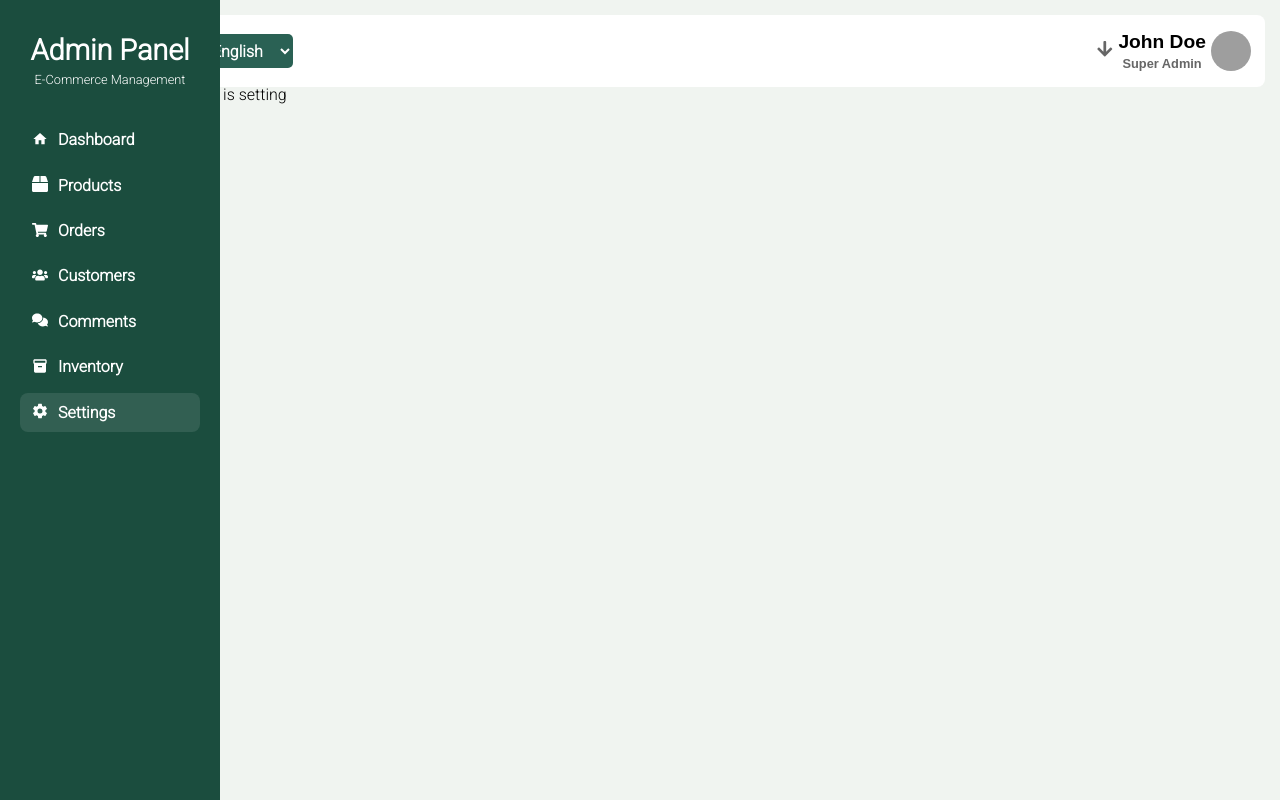
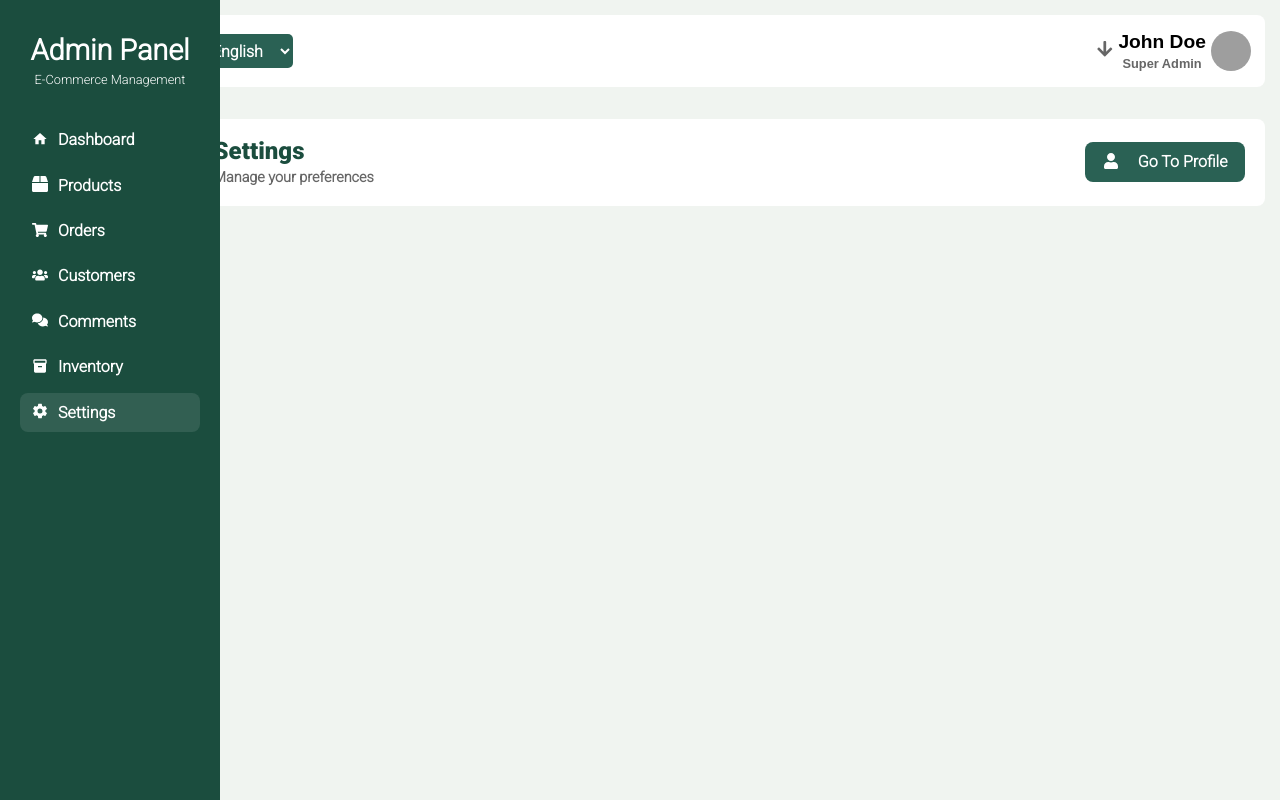
Before and after one commit to mohammadmehdidalvandii/Dashboard, a React (Vite) app in the folder frontend/dashboard/: page /Settings in a window 1280 px wide. Built offline with nearby package versions, Linux system fonts and the light colour scheme; grey boxes are pictures that could not be loaded.

Commit message:
created section SettingsManagement for Settings-page

```diff
--- /dev/null
+++ b/frontend/dashboard/src/components/templates/settings/SettingsManagement/SettingsManagement.css
@@ -0,0 +1,8 @@
+.settingManagement{
+    display: block;
+    width: 100%;
+    margin: 2rem 0 4rem 0;
+}
+.settingManagement .link{
+    width: 160px;
+}
--- /dev/null
+++ b/frontend/dashboard/src/components/templates/settings/SettingsManagement/SettingsManagement.jsx
@@ -0,0 +1,24 @@
+import { FaUser } from 'react-icons/fa'
+import './SettingsManagement.css'
+import {NavLink} from 'react-router-dom'
+
+function SettingsManagement() {
+  return (
+    <section className="settingManagement box">
+        <div>
+            <div className="management">
+                <div>
+                    <h2>Settings</h2>
+                    <p>Manage your preferences</p>
+                </div>
+            <NavLink to='/profile' className="btn link">
+                <span className="icon"><FaUser/></span>
+                <span className="text">Go To Profile</span>
+            </NavLink>
+            </div>
+        </div>
+    </section>
+  )
+}
+
+export default SettingsManagement
--- a/frontend/dashboard/src/page/Settings/Settings.jsx
+++ b/frontend/dashboard/src/page/Settings/Settings.jsx
@@ -1,10 +1,11 @@
+import SettingsManagement from '../../components/templates/settings/SettingsManagement/SettingsManagement'
 import MetaTag from '../../hook/MetaTag/MetaTag'
 
 function Setting() {
   return (
     <>
      <MetaTag title='Dashboard | Settings' />
-     this is setting
+     <SettingsManagement/>
     </>
   )
 }
```
